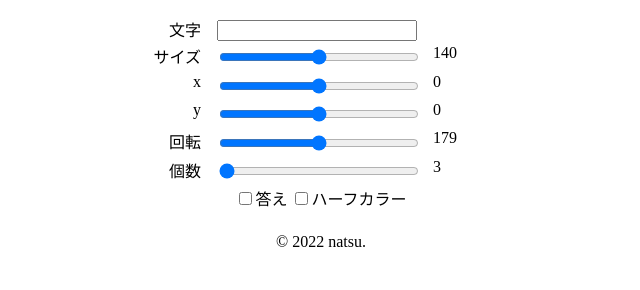
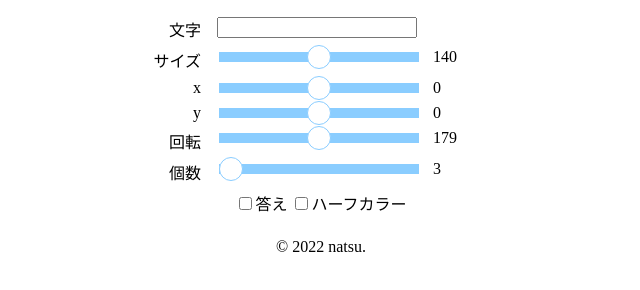
Before and after one commit to natsu-sun/Kaleidoscope, a plain HTML site: page index.html in a window 1280 px wide. Shown: the part 494-784 px from the top of the page, without its empty margins (319-959 px from the left). Drawn offline with Linux system fonts and the light colour scheme.

Commit message:
スライダーバーのデザインを変更

```diff
--- a/style.css
+++ b/style.css
@@ -38,6 +38,9 @@ img#cv {
 }
 #control li {
     display: flex;
+    vertical-align: middle;
+    margin-top: 7px;
+    margin-bottom: 7px;
 }
 #control ul span:first-of-type {
     flex-basis: 20%;
@@ -45,7 +48,7 @@ img#cv {
 }
 #control ul span:nth-of-type(2) {
     flex-basis: 50%;
-    padding: 0.2em 1em;
+    padding: 0 1em;
 }
 #control ul span:nth-of-type(3) {
     flex-grow: 1;
@@ -58,3 +61,28 @@ img#cv {
 #cbox {
     text-align: center;
 }
+
+input[type="range"] {
+    appearance: none;
+    cursor: pointer;
+    background-color: #8acdff;
+}
+
+input[type="range"]::-webkit-slider-track {
+    appearance: none;
+    width: 100%;
+    height: 1em;
+    background-color: #fff;
+    border: 1px solid #8acdff;
+    border-radius: 50%;
+    margin: 0 7px;
+}
+input[type="range"]::-webkit-slider-thumb {
+    appearance: none;
+    width: 24px;
+    height: 24px;
+    margin: -7px 0;
+    background-color: #fff;
+    border: 1px solid #8acdff;
+    border-radius: 50%;
+}
```
